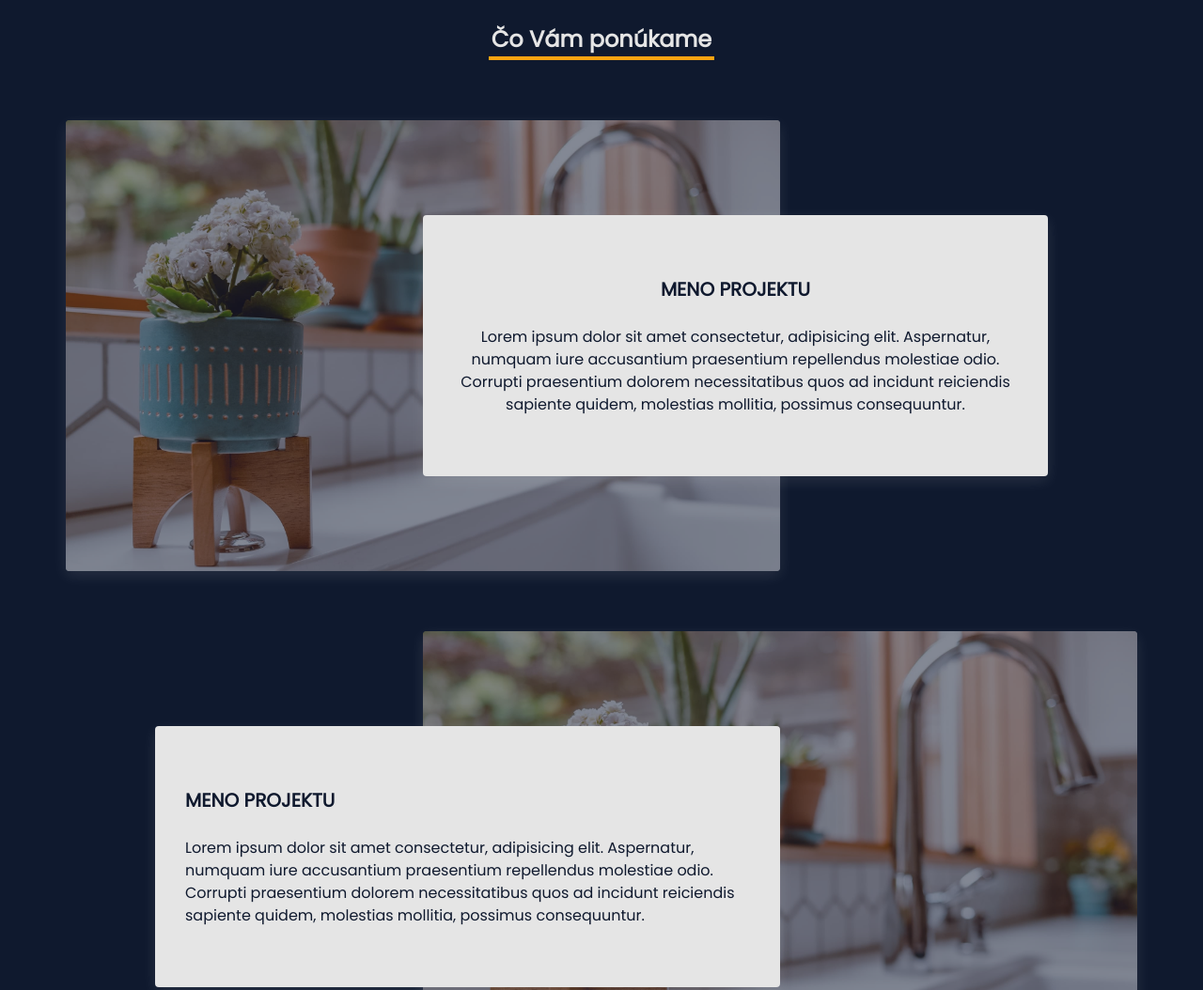
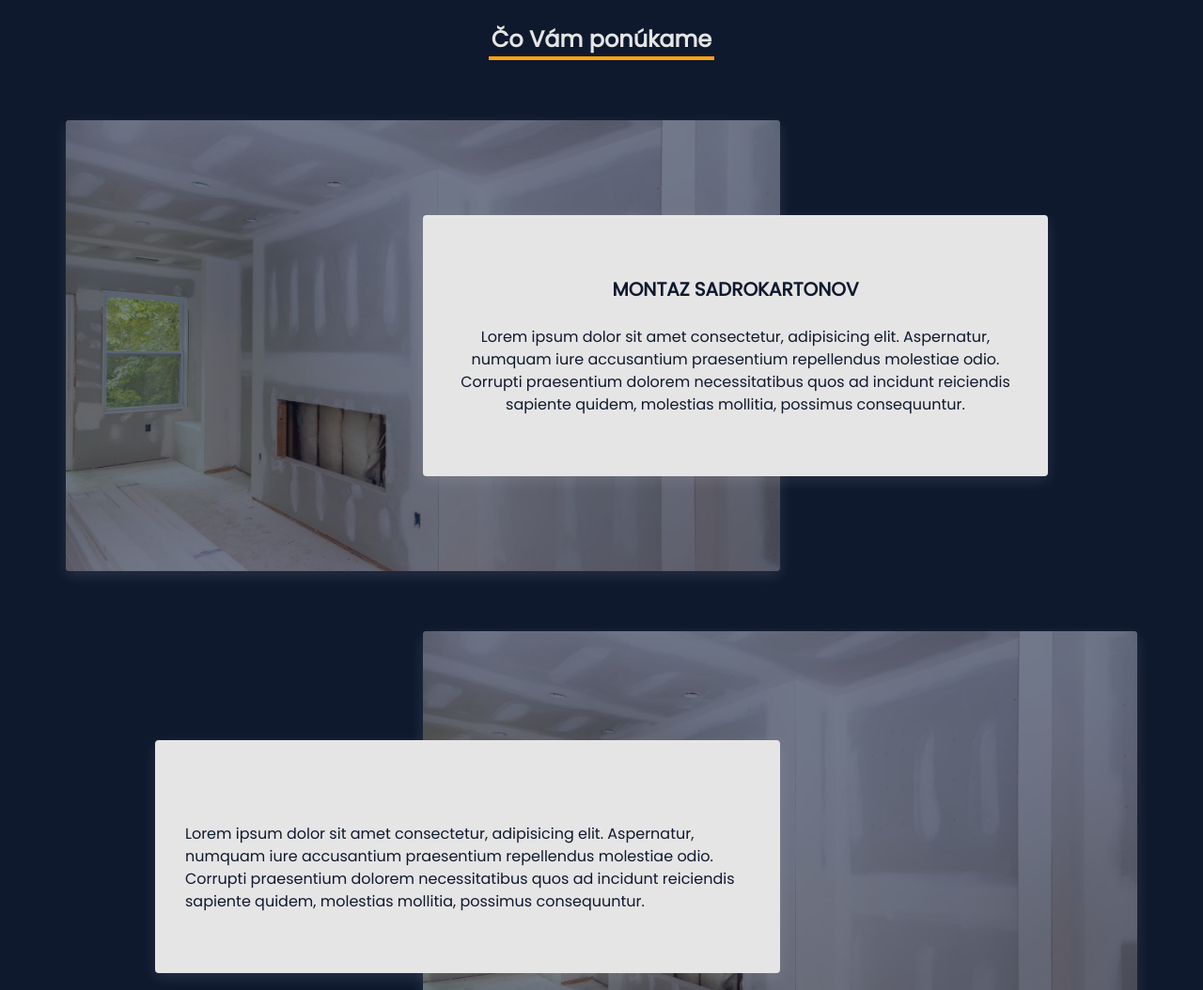
Before and after one commit to MartinaT85/origins, a Gatsby site: page / in a window 1280 px wide. Shown: the part 680-1734 px from the top of the page at 94% size. Built offline with nearby package versions, Linux system fonts and the light colour scheme; Gatsby itself is replaced by a stand-in of ours.

Commit message:
adding images :octocat:

```diff
--- a/src/components/Project.js
+++ b/src/components/Project.js
@@ -1,18 +1,18 @@
 import * as React from "react";
 import { StaticImage } from "gatsby-plugin-image";
 
-const Project = ({ src }) => {
+const Project = ({ title, img }) => {
   return (
     <article className="project">
       <StaticImage
-        src="../images/kitchen.jpg"
+        src="../images/drywall_mini.jpg"
         alt="kitchen"
         className="project-img"
         placeholder="tracedSVG"
         layout="fullWidth"
       />
       <div className="project-info">
-        <h3>Meno Projektu</h3>
+        <h3>{title}</h3>
         <p className="project-desc">
           Lorem ipsum dolor sit amet consectetur, adipisicing elit. Aspernatur,
           numquam iure accusantium praesentium repellendus molestiae odio.
--- a/src/components/Projects.js
+++ b/src/components/Projects.js
@@ -9,6 +9,11 @@ const Projects = () => {
         <div className="underline"></div>
       </div>
       <div className="projects-center">
+        <Project
+          title="Montaz sadrokartonov"
+          description="lorem30"
+          img='"../images/drywall_mini.jpg"'
+        />
         <Project />
         <Project />
         <Project />
--- a/src/pages/index.js
+++ b/src/pages/index.js
@@ -6,7 +6,8 @@ import Services from "../components/Services";
 import { motion } from "framer-motion";
 import { pageAnimation } from "../components/PageAnimation.js";
 
-const IndexPage = () => {
+const IndexPage = ({ data }) => {
+  console.log(data);
   return (
     <motion.div
       variants={pageAnimation}
```
Also changed, not shown: src/images/bathroom_renovation_mini.jpg (added), src/images/drywall_mini.jpg (added), src/images/drywall_roof_mini.jpg (added), src/images/floor_tiles_mini.jpg (added), src/images/plastering_mini.jpg (added), src/images/wall_tiles_mini.jpg (added).
